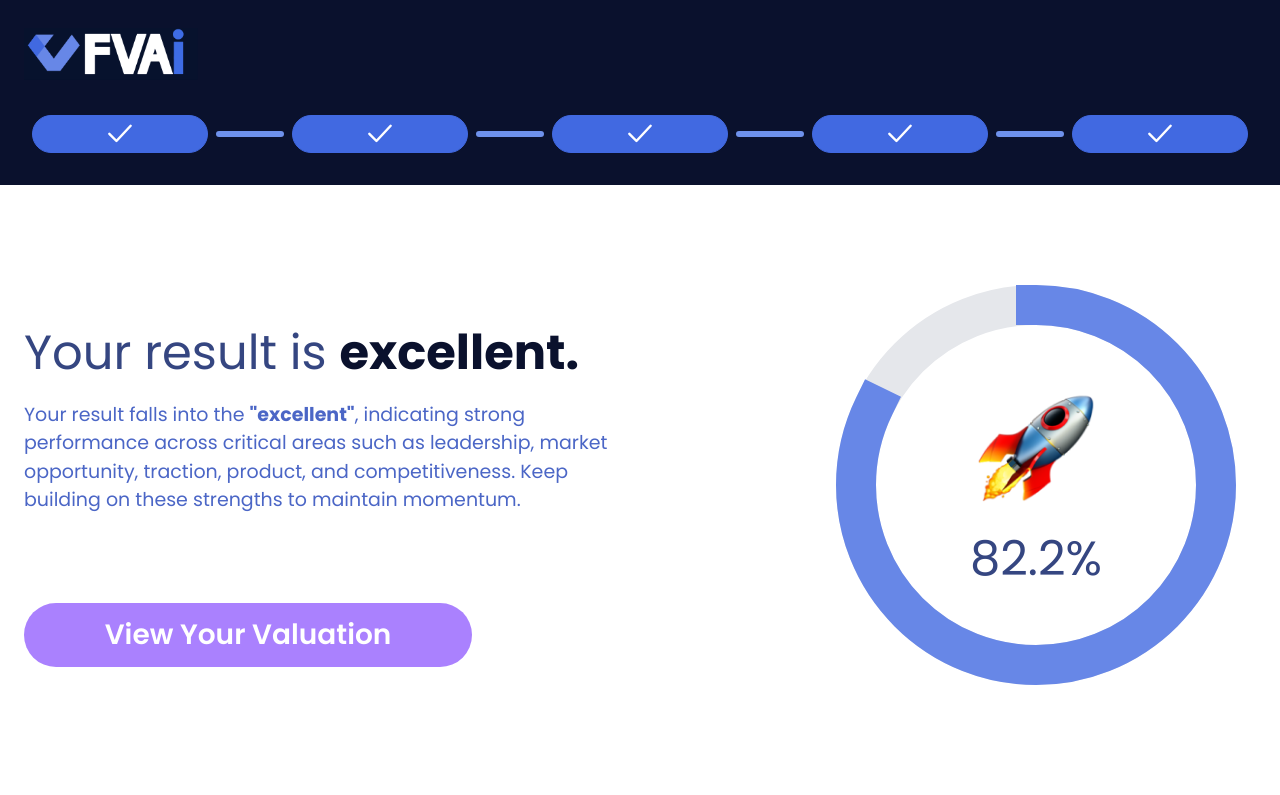
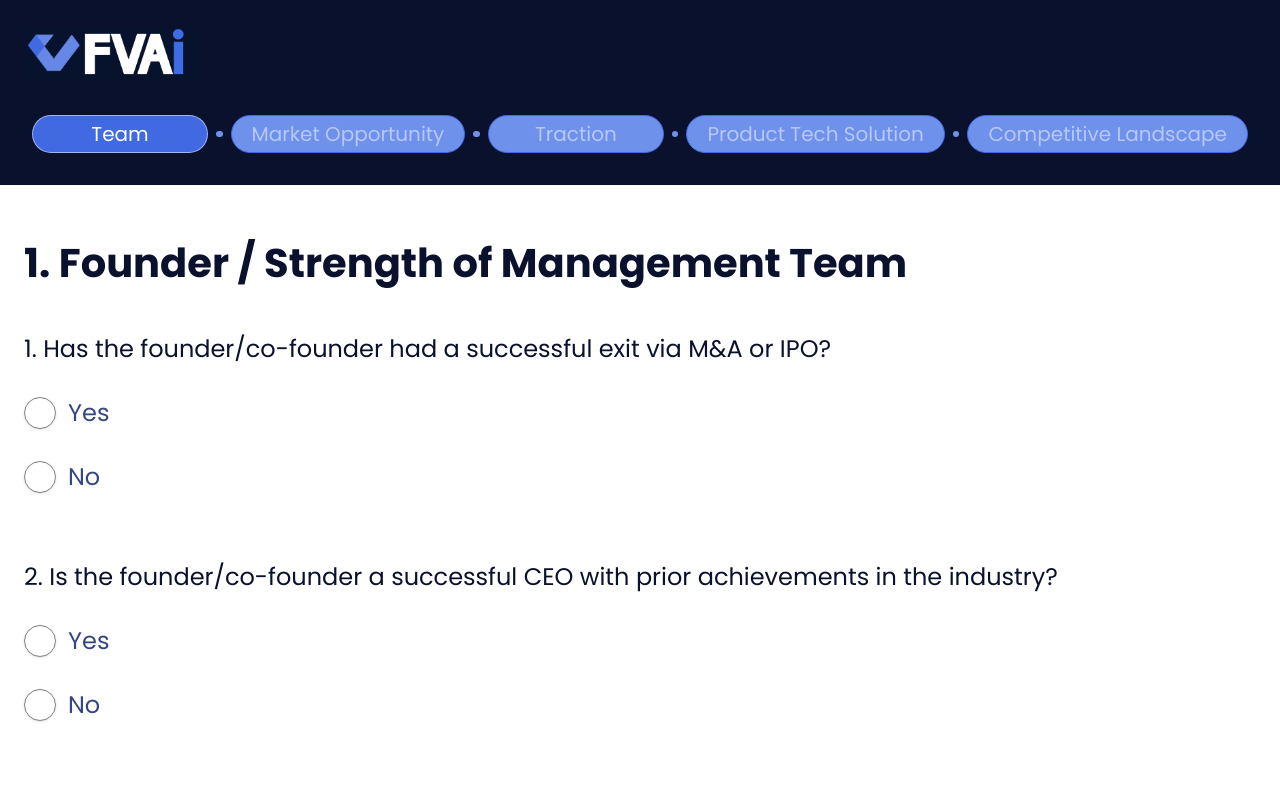
Before and after one commit to heyawaiszahid/fvai, a Next.js app: page /detailed-questionnaire in a window 1280 px wide. Shown: the top 795 px of the page. Built offline with nearby package versions, Linux system fonts and the light colour scheme.

Commit message:
change state

```diff
--- a/app/detailed-questionnaire/page.js
+++ b/app/detailed-questionnaire/page.js
@@ -12,7 +12,7 @@ import Result from "./Result";
 export default function DetailedQuestionnaire() {
   const form = useForm();
   const [currentStep, setCurrentStep] = useState(0);
-  const [isSubmitted, setIsSubmitted] = useState(true);
+  const [isSubmitted, setIsSubmitted] = useState(false);
 
   const steps = Object.keys(data);
   const currentStepData = data[steps[currentStep]];
```
